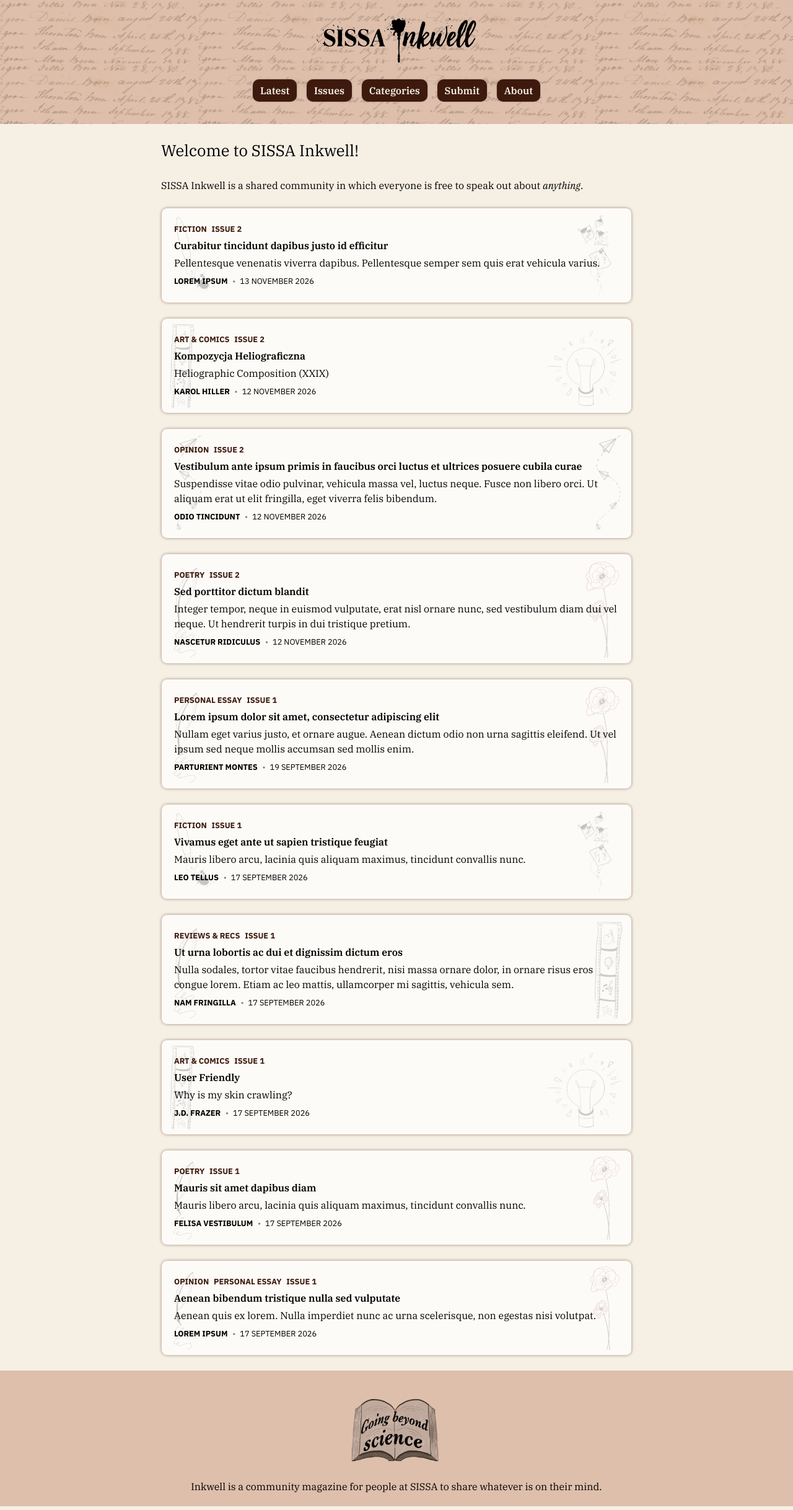
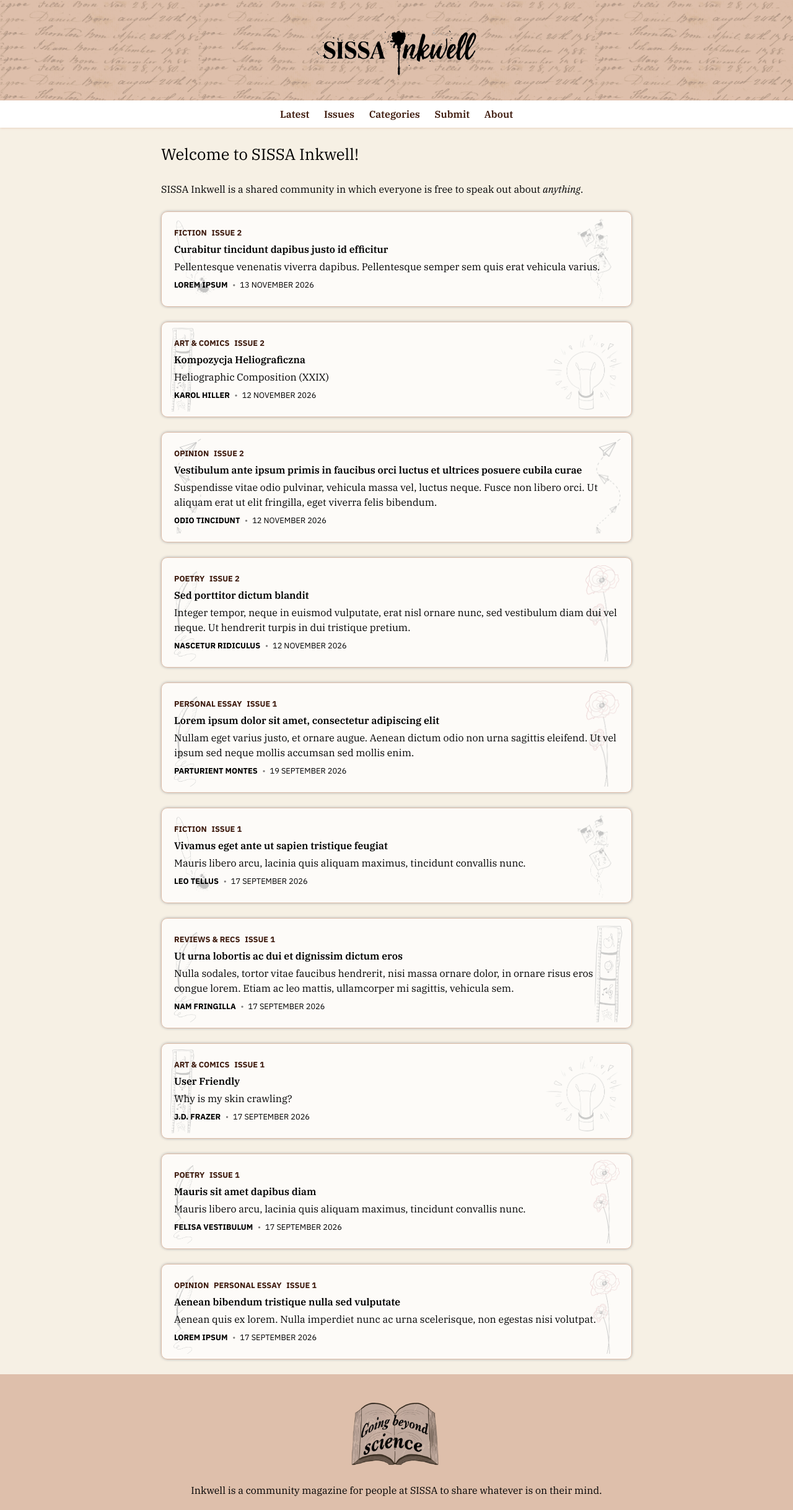
Before and after one commit to 11DE784A/InkwellWebsite, a Jekyll site: the page built from index.markdown, in a window 1280 px wide. Shown: the whole page at 62% size. Built offline with Jekyll 4.4.1, drawn with Linux system fonts in a browser that asks for light colours.

Commit message:
new design: navbar

```diff
--- a/assets/styles.css
+++ b/assets/styles.css
@@ -90,7 +90,7 @@ footer {
 }
 
 .inkwell-logo img {
-  padding: 2rem 0;
+  padding: 4rem 0;
   width: 30rem;
 }
 
@@ -100,38 +100,37 @@ footer {
 }
 
 nav {
-  padding-bottom: 3rem;
+  background: var(--white);
+  box-shadow: 0 0 0.4rem var(--chocolate-brown);
   text-align: center;
 }
+
+nav:hover {
+  box-shadow: 0 0 0.6rem var(--chocolate-brown);
+}
+
+nav ul li {
+  font-weight: bold;
+  display: inline-block;
+  margin: 1rem;
+}
+
 
 nav ul {
   list-style: none;
   margin: 0 auto;
 }
 
-nav ul li {
-  display: inline-block;
-  margin: 0.6rem;
-}
 
 nav a:link,
 nav a:visited,
 nav a:focus {
-  background: var(--burgundy);
-  border-radius: var(--box-radius);
-  box-shadow: 0 0 0.2rem var(--grey-77);
-  color: var(--beige);
-  display: block;
-  font-weight: bold;
-  padding: 0.6rem 1.2rem;
   text-decoration: none;
 }
 
 nav a:hover,
 nav a:active {
-  box-shadow: 0 0 0.4rem var(--grey-77);
-  color: var(--chocolate-brown);
-  text-decoration: none;
+  color: var(--black);
 }
 
 main {
```
